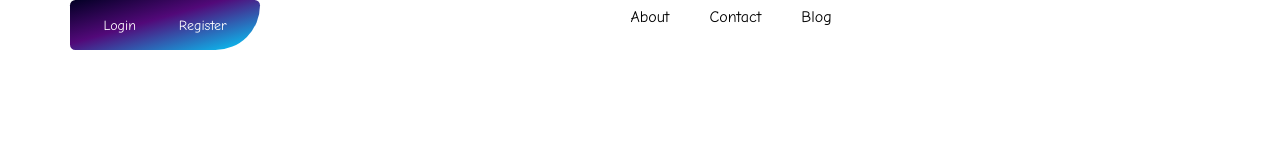
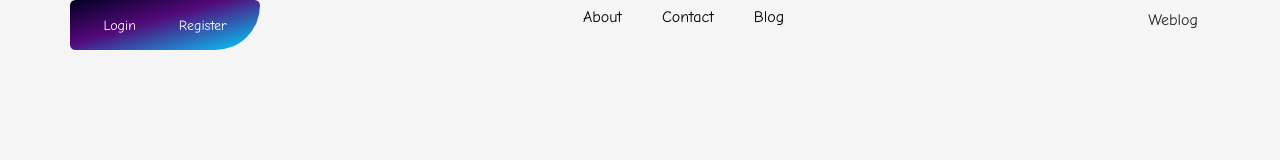
Before and after one commit to AlaeddinMostafa/weblog_frontend, a website: page index.html in a window 1280 px wide. Drawn offline with Linux system fonts and the light colour scheme.

Commit message:
added background color

```diff
--- a/assets/scss/base/reset.scss
+++ b/assets/scss/base/reset.scss
@@ -1,4 +1,5 @@
 @import url('https://fonts.googleapis.com/css2?family=Noto+Naskh+Arabic:wght@500&display=swap');
 body{
   font-family: 'comic sans ms','Noto Naskh Arabic', serif;
+  background-color: whitesmoke;
 }
--- a/index.html
+++ b/index.html
@@ -16,7 +16,10 @@
 <header id="header-app">
     <nav class="container">
         <div class="row">
-            <div class="col-xl-10 col-lg-10 col-md-4 col-sm-12" id="right-navigation">
+            <div class="col-xl-1 col-lg-1 navbar-brand my-2">
+                <a href="#" class="navbar-brand">Weblog</a>
+            </div>
+            <div class="col-xl-9 col-lg-9 col-md-4 col-sm-12" id="right-navigation">
                 <ul>
                     <li><a href="#">Blog</a></li>
                     <li><a href="#">Contact</a></li>
```
Also changed, not shown: assets/css/base/reset.css, assets/css/index.css, 2 other files.
